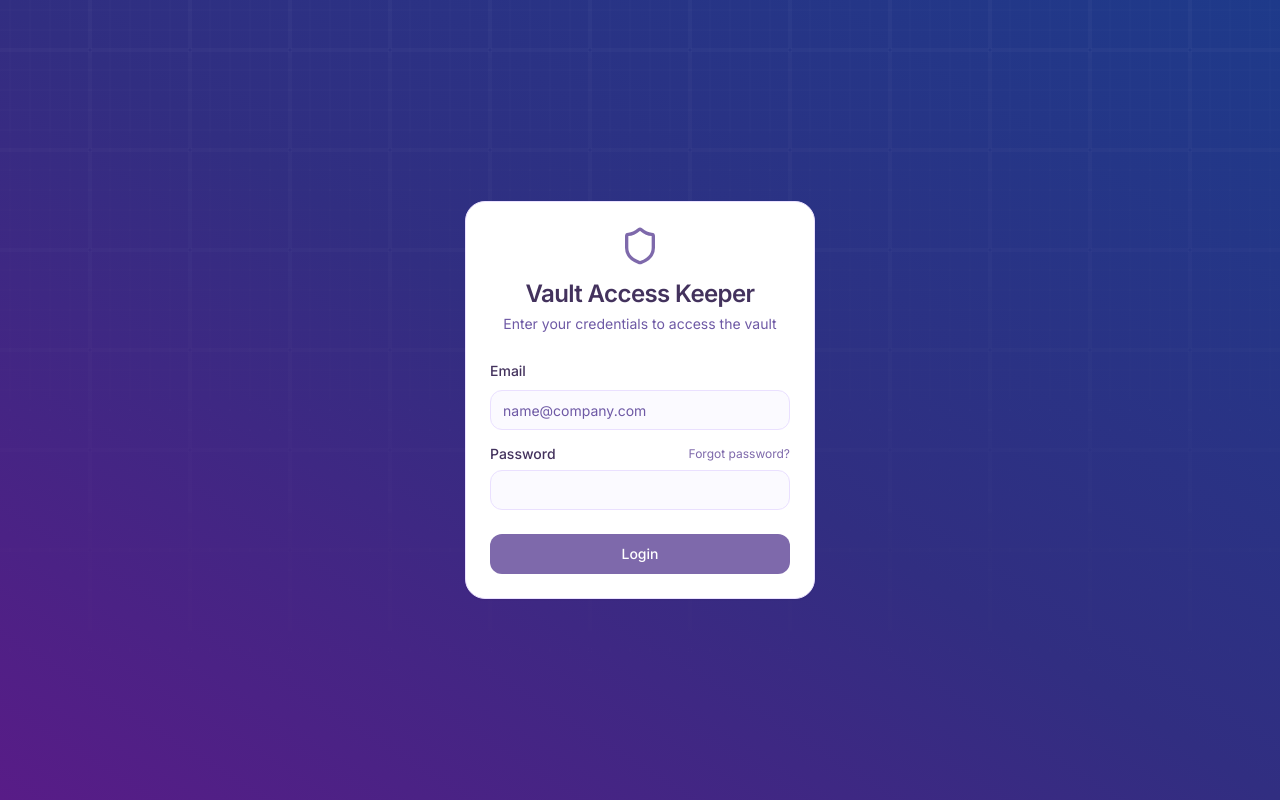
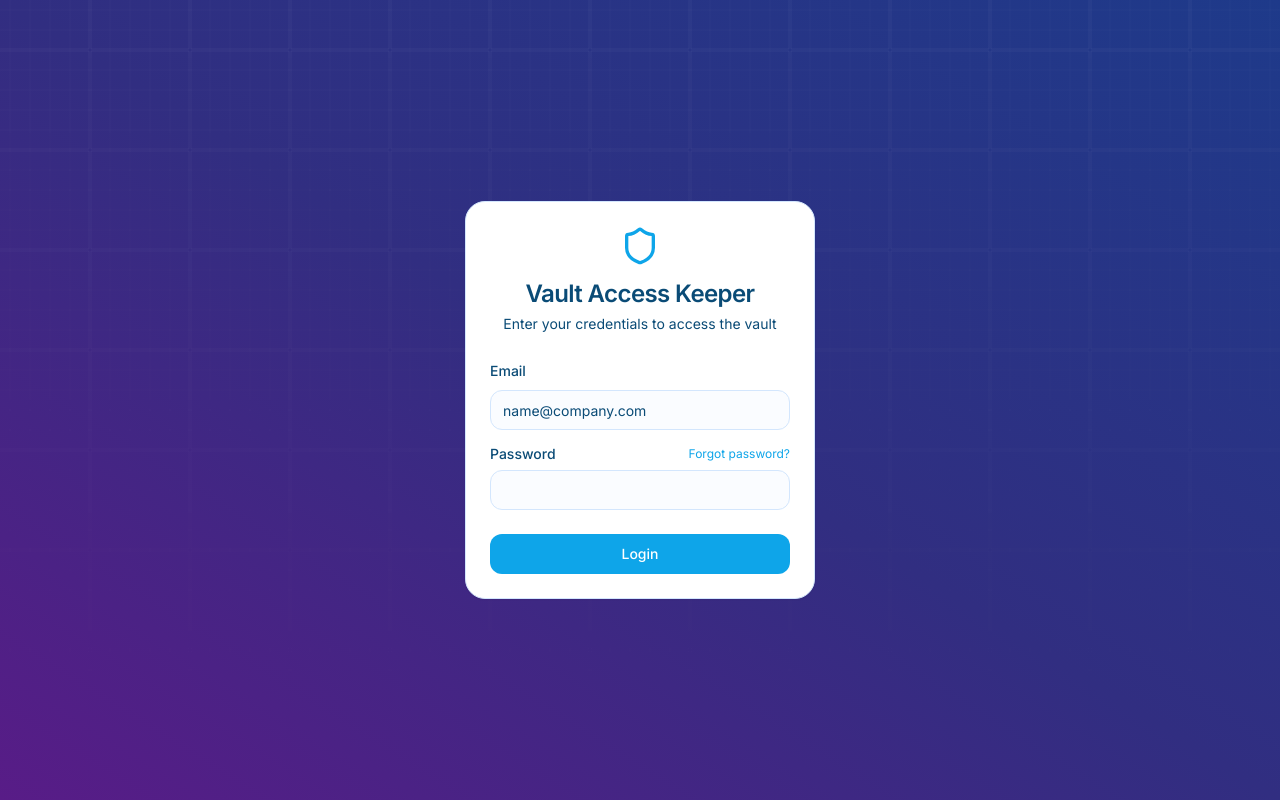
Before and after one commit to argosinfotech/vault-access-keeper, a React (Vite) app: page /login in a window 1280 px wide. Built offline with nearby package versions, Linux system fonts and the light colour scheme.

Commit message:
Add missing blue colors
Add the missing blue colors to the tailwind config and css files.

```diff
--- a/src/index.css
+++ b/src/index.css
@@ -7,88 +7,88 @@
 
 @layer base {
   :root {
-    /* Amplitude-inspired Light Theme */
-    --background: 252 100% 99%;              /* very pale purple-white */
-    --foreground: 260 40% 30%;               /* deep purple for headings/text */
+    /* Amplitude-inspired Light Theme with Blues */
+    --background: 210 100% 99%;              /* very pale blue-white */
+    --foreground: 200 80% 25%;               /* deep blue for headings/text */
     --card: 0 0% 100%;                       /* true white card */
-    --card-foreground: 260 40% 30%;
+    --card-foreground: 200 80% 25%;
 
     --popover: 0 0% 100%;
-    --popover-foreground: 260 40% 30%;
+    --popover-foreground: 200 80% 25%;
 
-    --primary: 258 34% 54%;                  /* #7E69AB amplitude purple */
+    --primary: 198 92% 48%;                  /* #0EA5E9 amplitude blue */
     --primary-foreground: 0 0% 100%;
 
-    --secondary: 258 100% 94%;               /* #E5DEFF soft purple */
-    --secondary-foreground: 260 40% 30%;
+    --secondary: 213 90% 91%;                /* #D3E4FD soft blue */
+    --secondary-foreground: 200 85% 25%;
 
-    --muted: 257 57% 97%;                    /* #F5F4FB muted pale purple */
-    --muted-foreground: 260 34% 40%;
+    --muted: 210 100% 97%;                   /* #F0F7FF muted pale blue */
+    --muted-foreground: 200 85% 40%;
 
-    --accent: 252 84% 76%;                   /* #9B87F5 vivid accent purple */
+    --accent: 196 86% 57%;                   /* #33C3F0 vivid accent blue */
     --accent-foreground: 0 0% 100%;
 
-    --destructive: 340 71% 57%;              /* amplitude pink (e.g. #FF467E) */
+    --destructive: 0 80% 60%;                /* red (no pink tones) */
     --destructive-foreground: 0 0% 100%;
 
     --success: 142 76.2% 36.3%;
     --success-foreground: 220 20% 99%;
 
-    --border: 258 100% 94%;                  /* matches --secondary very pale purple */
-    --input: 258 100% 94%;                   /* matches --secondary very pale purple */
-    --ring: 252 84% 76%;                     /* #9B87F5 accent purple */
+    --border: 213 90% 91%;                   /* matches --secondary very pale blue */
+    --input: 213 90% 91%;                    /* matches --secondary very pale blue */
+    --ring: 196 86% 57%;                     /* #33C3F0 accent blue */
     --radius: 20px;
 
-    --sidebar-background: 257 57% 97%;       /* very pale purple - #F5F4FB */
-    --sidebar-foreground: 260 40% 30%;
-    --sidebar-primary: 258 34% 54%;          /* #7E69AB primary purple */
+    --sidebar-background: 210 100% 97%;       /* very pale blue - #F0F7FF */
+    --sidebar-foreground: 200 80% 25%;
+    --sidebar-primary: 198 92% 48%;           /* #0EA5E9 primary blue */
     --sidebar-primary-foreground: 0 0% 100%;
-    --sidebar-accent: 252 84% 76%;           /* #9B87F5 vivid accent */
+    --sidebar-accent: 196 86% 57%;            /* #33C3F0 vivid accent blue */
     --sidebar-accent-foreground: 0 0% 100%;
-    --sidebar-border: 258 100% 94%;
-    --sidebar-ring: 252 84% 76%;
+    --sidebar-border: 213 90% 91%;
+    --sidebar-ring: 196 86% 57%;
   }
 
   .dark {
     /* Amplitude doesn't use a true dark theme, just softer grays. */
-    --background: 257 57% 97%;
-    --foreground: 260 40% 30%;
+    --background: 210 100% 97%;
+    --foreground: 200 80% 25%;
     --card: 0 0% 100%;
-    --card-foreground: 260 40% 30%;
+    --card-foreground: 200 80% 25%;
 
     --popover: 0 0% 100%;
-    --popover-foreground: 260 40% 30%;
+    --popover-foreground: 200 80% 25%;
 
-    --primary: 258 34% 54%;
+    --primary: 198 92% 48%;
     --primary-foreground: 0 0% 100%;
 
-    --secondary: 258 100% 94%;
-    --secondary-foreground: 260 40% 30%;
+    --secondary: 213 90% 91%;
+    --secondary-foreground: 200 85% 25%;
 
-    --muted: 257 57% 97%;
-    --muted-foreground: 260 34% 40%;
+    --muted: 210 100% 97%;
+    --muted-foreground: 200 85% 40%;
 
-    --accent: 252 84% 76%;
+    --accent: 196 86% 57%;
     --accent-foreground: 0 0% 100%;
 
-    --destructive: 340 71% 57%;
+    --destructive: 0 80% 60%;
     --destructive-foreground: 0 0% 100%;
 
     --success: 142 76.2% 36.3%;
     --success-foreground: 220 20% 99%;
 
-    --border: 258 100% 94%;
-    --input: 258 100% 94%;
-    --ring: 252 84% 76%;
+    --border: 213 90% 91%;
+    --input: 213 90% 91%;
+    --ring: 196 86% 57%;
 
-    --sidebar-background: 257 57% 97%;
-    --sidebar-foreground: 260 40% 30%;
-    --sidebar-primary: 258 34% 54%;
+    --sidebar-background: 210 100% 97%;
+    --sidebar-foreground: 200 80% 25%;
+    --sidebar-primary: 198 92% 48%;
     --sidebar-primary-foreground: 0 0% 100%;
-    --sidebar-accent: 252 84% 76%;
+    --sidebar-accent: 196 86% 57%;
     --sidebar-accent-foreground: 0 0% 100%;
-    --sidebar-border: 258 100% 94%;
-    --sidebar-ring: 252 84% 76%;
+    --sidebar-border: 213 90% 91%;
+    --sidebar-ring: 196 86% 57%;
   }
 }
 
--- a/tailwind.config.ts
+++ b/tailwind.config.ts
@@ -30,42 +30,42 @@ export default {
         background: 'hsl(var(--background))',
         foreground: 'hsl(var(--foreground))',
         primary: {
-          DEFAULT: '#7E69AB',                   // amplitude purple
+          DEFAULT: '#0EA5E9',                   // amplitude blue
           foreground: '#fff'
         },
         secondary: {
-          DEFAULT: '#E5DEFF',                   // soft secondary purple
-          foreground: '#43325D'
+          DEFAULT: '#D3E4FD',                   // soft secondary blue
+          foreground: '#0A4B76'
         },
         destructive: {
-          DEFAULT: '#FF467E',
+          DEFAULT: '#FF3333',                   // red for destructive actions
           foreground: '#fff'
         },
         muted: {
-          DEFAULT: '#F5F4FB',                   // Amplitude muted bg
-          foreground: '#6E59A5'
+          DEFAULT: '#F0F7FF',                   // Amplitude muted bg
+          foreground: '#0A4B76'
         },
         accent: {
-          DEFAULT: '#9B87F5',                   // vivid accent purple
+          DEFAULT: '#33C3F0',                   // vivid accent blue
           foreground: '#fff'
         },
         popover: {
           DEFAULT: '#FFF',
-          foreground: '#43325D'
+          foreground: '#0A4B76'
         },
         card: {
           DEFAULT: '#FFF',
-          foreground: '#43325D'
+          foreground: '#0A4B76'
         },
         sidebar: {
-          DEFAULT: '#F5F4FB',                   // sidebar bg - subtle purple/gray
-          foreground: '#43325D',
-          primary: '#7E69AB',
+          DEFAULT: '#F0F7FF',                   // sidebar bg - subtle blue/gray
+          foreground: '#0A4B76',
+          primary: '#0EA5E9',
           'primary-foreground': '#fff',
-          accent: '#9B87F5',
+          accent: '#33C3F0',
           'accent-foreground': '#fff',
-          border: '#E5DEFF',
-          ring: '#9B87F5'
+          border: '#D3E4FD',
+          ring: '#33C3F0'
         }
       },
       borderRadius: {
```
